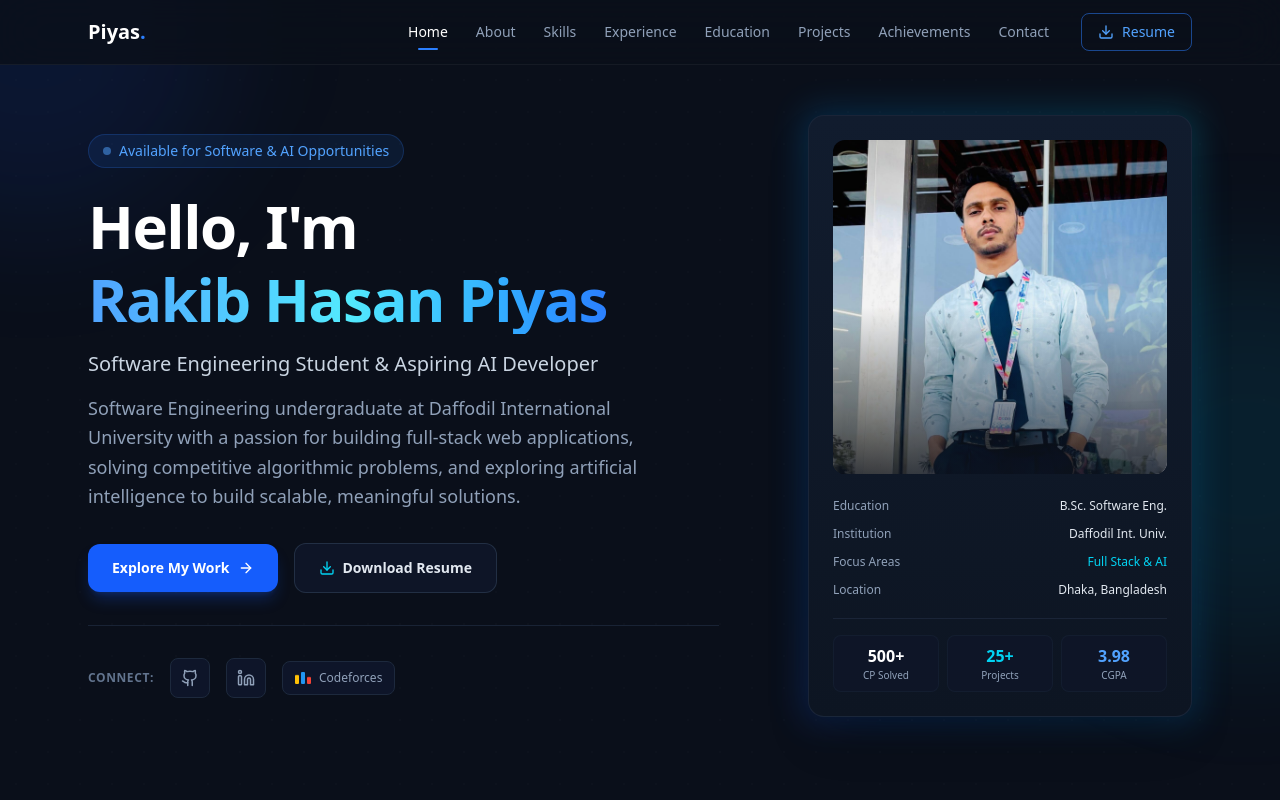
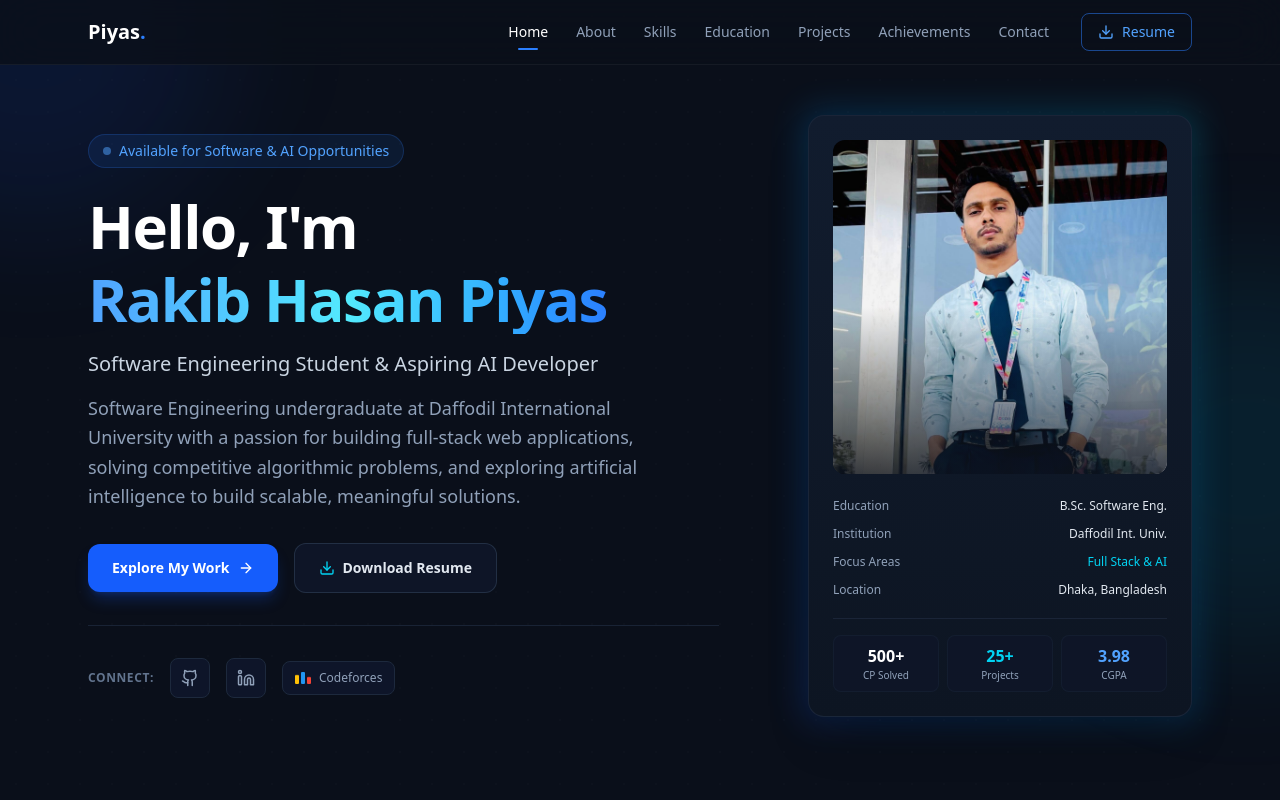
Before and after one commit to rhpiyas/portfolio-2, a Next.js app: page / in a window 1280 px wide. Shown: the top 800 px of the page. Built offline with nearby package versions, Linux system fonts and the light colour scheme.

Commit message:
Removed experience section

```diff
--- a/src/app/page.tsx
+++ b/src/app/page.tsx
@@ -3,7 +3,6 @@ import Footer from "@/components/layout/Footer";
 import Hero from "@/components/sections/Hero";
 import About from "@/components/sections/About";
 import Skills from "@/components/sections/Skills";
-import Experience from "@/components/sections/Experience";
 import Education from "@/components/sections/Education";
 import Projects from "@/components/sections/Projects";
 import Achievements from "@/components/sections/Achievements";
@@ -17,7 +16,6 @@ export default function Home() {
         <Hero />
         <About />
         <Skills />
-        <Experience />
         <Education />
         <Projects />
         <Achievements />
--- a/src/components/layout/Navbar.tsx
+++ b/src/components/layout/Navbar.tsx
@@ -14,7 +14,6 @@ const navItems: NavItem[] = [
   { label: "Home", sectionId: "hero" },
   { label: "About", sectionId: "about" },
   { label: "Skills", sectionId: "skills" },
-  { label: "Experience", sectionId: "experience" },
   { label: "Education", sectionId: "education" },
   { label: "Projects", sectionId: "projects" },
   { label: "Achievements", sectionId: "achievements" },
```
